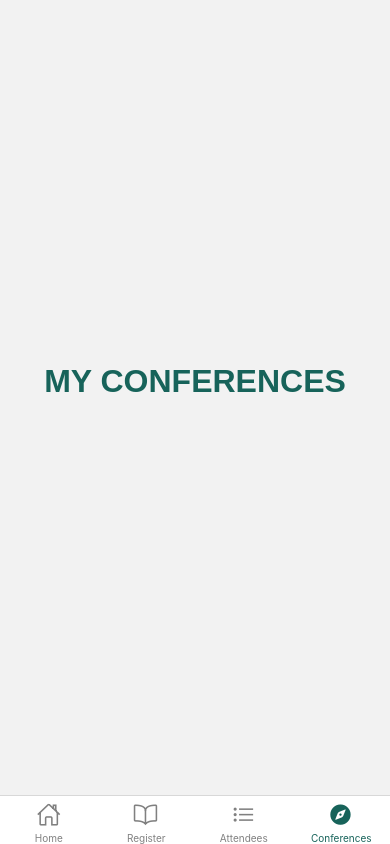
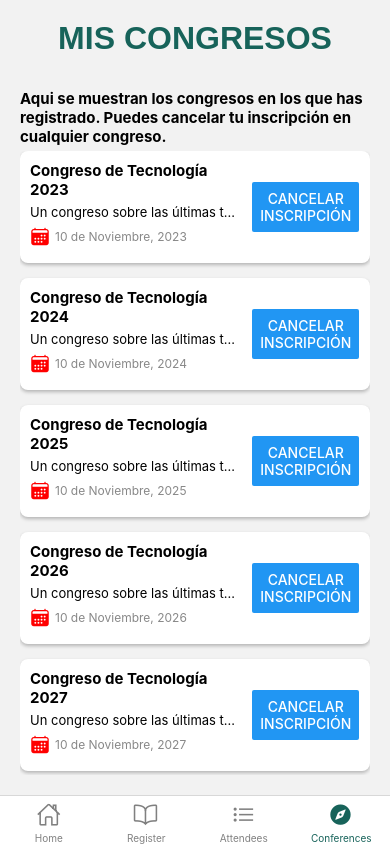
Before and after one commit to Jose-Maykol/PE-Lab03, a React Native app: screen /Conferences in a window 390 px wide. Built offline with nearby package versions, Linux system fonts and the light colour scheme.

Commit message:
REFACTOR: Implementacion de la vista de Mis Congresos

```diff
--- a/app/screen/ConferencesScreen.tsx
+++ b/app/screen/ConferencesScreen.tsx
@@ -1,11 +1,146 @@
-import React from "react";
-import { Text, View } from "react-native";
+import React, { useState } from "react";
+import { Text, View, FlatList, Button, Alert, StyleSheet, Dimensions } from "react-native";
 import { globalStyles } from "./globalStyles";
+import Ionicons from "react-native-vector-icons/Ionicons";
+
+const data = [
+  {
+    id: '1',
+    title: 'Congreso de Tecnología 2023',
+    description: 'Un congreso sobre las últimas tendencias en tecnología.',
+    date: '10 de Noviembre, 2023',
+    cost: '$100'
+  },
+  {
+    id: '2',
+    title: 'Congreso de Tecnología 2024',
+    description: 'Un congreso sobre las últimas tendencias en tecnología.',
+    date: '10 de Noviembre, 2024',
+    cost: '$100'
+  },
+  {
+    id: '3',
+    title: 'Congreso de Tecnología 2025',
+    description: 'Un congreso sobre las últimas tendencias en tecnología.',
+    date: '10 de Noviembre, 2025',
+    cost: '$100'
+  },
+  {
+    id: '4',
+    title: 'Congreso de Tecnología 2026',
+    description: 'Un congreso sobre las últimas tendencias en tecnología.',
+    date: '10 de Noviembre, 2026',
+    cost: '$100'
+  },
+  {
+    id: '5',
+    title: 'Congreso de Tecnología 2027',
+    description: 'Un congreso sobre las últimas tendencias en tecnología.',
+    date: '10 de Noviembre, 2027',
+    cost: '$100'
+  },
+];
 
 export default function ConferencesScreen({ navigation }) {
+
+  const [conferencesData, setConferencesData] = useState(data);
+
+  const handleRemoveConference = (id) => {
+    setConferencesData(conferencesData.filter((item) => item.id !== id));
+  }
+
+  const handleCancelRegistration = (id, conferenceTitle) => {
+    Alert.alert('Cancelar Registro', `Estas seguro de cancelar tu registro al congreso "${conferenceTitle}"?`,
+      [
+        {
+          text: 'Cancelar',
+          onPress: () => console.log('Cancel Pressed'),
+          style: 'cancel'
+        },
+        {
+          text: 'Confirmar',
+          onPress: () => handleRemoveConference(id),
+          style: 'destructive'
+        }
+      ]
+    );
+  }
+
   return (
     <View style={globalStyles.container}>
-      <Text style={globalStyles.title}>My Conferences</Text>
+      <Text style={globalStyles.title}>Mis Congresos</Text>
+      <Text style={styles.title}>Aqui se muestran los congresos en los que has registrado. Puedes cancelar tu inscripción en cualquier congreso.</Text>
+      <FlatList
+        data={conferencesData}
+        keyExtractor={(item) => item.id}
+        showsVerticalScrollIndicator={false}
+        renderItem={({ item }) => (
+          <View style={styles.card}>
+            <View style={styles.infoContainer}>
+              <Text style={styles.title}>{item.title}</Text>
+              <Text style={styles.description} numberOfLines={1} ellipsizeMode="tail">{item.description}</Text>
+              <View style={styles.dateContainer}>
+                <Ionicons name="calendar" size={20} color="red" />
+                <Text style={styles.date}>{item.date}</Text>
+              </View>
+            </View>
+            <View style={styles.buttonContainer}>
+              <Button title="Cancelar inscripción" onPress={() => handleCancelRegistration(item.id, item.title)} />
+            </View>
+          </View>
+        )}
+      />
     </View>
   );
 }
+
+const screenWidth = Dimensions.get('window').width;
+
+const styles = StyleSheet.create({
+  card: {
+    backgroundColor: '#fff',
+    marginBottom: 15,
+    padding: 10,
+    borderRadius: 8,
+    shadowColor: "#000",
+    shadowOffset: {
+      width: 0,
+      height: 2,
+    },
+    shadowOpacity: 0.25,
+    shadowRadius: 3.84,
+    elevation: 5,
+    flexDirection: 'row',
+    alignItems: 'center',
+    flexWrap: 'wrap',
+  },
+  infoContainer: {
+    width: screenWidth * 0.57,
+    paddingRight: 10,
+  },
+  buttonContainer: {
+    width: screenWidth * 0.27,
+    fontSize: 10,
+    flexWrap: 'wrap'
+  },
+  title: {
+    fontSize: 15,
+    fontWeight: 'bold',
+    marginBottom: 5
+  },
+  description: {
+    fontSize: 13,
+    marginBottom: 5,
+    flexShrink: 1
+  },
+  dateContainer: {
+    flexDirection: 'row',
+    gap: 5,
+    alignItems: 'center',
+    marginBottom: 5
+  },
+  date: {
+    fontSize: 12,
+    color: '#888',
+  },
+});
--- a/package.json
+++ b/package.json
@@ -18,6 +18,7 @@
     "react-dom": "18.2.0",
     "react-native": "0.72.5",
     "react-native-datepicker": "^1.7.2",
+    "react-native-vector-icons": "^10.0.0",
     "react-native-web": "~0.19.6",
     "typescript": "^5.1.3"
   },
```
Also changed, not shown: 1 other file (tests, documents, lock files or other folders).
